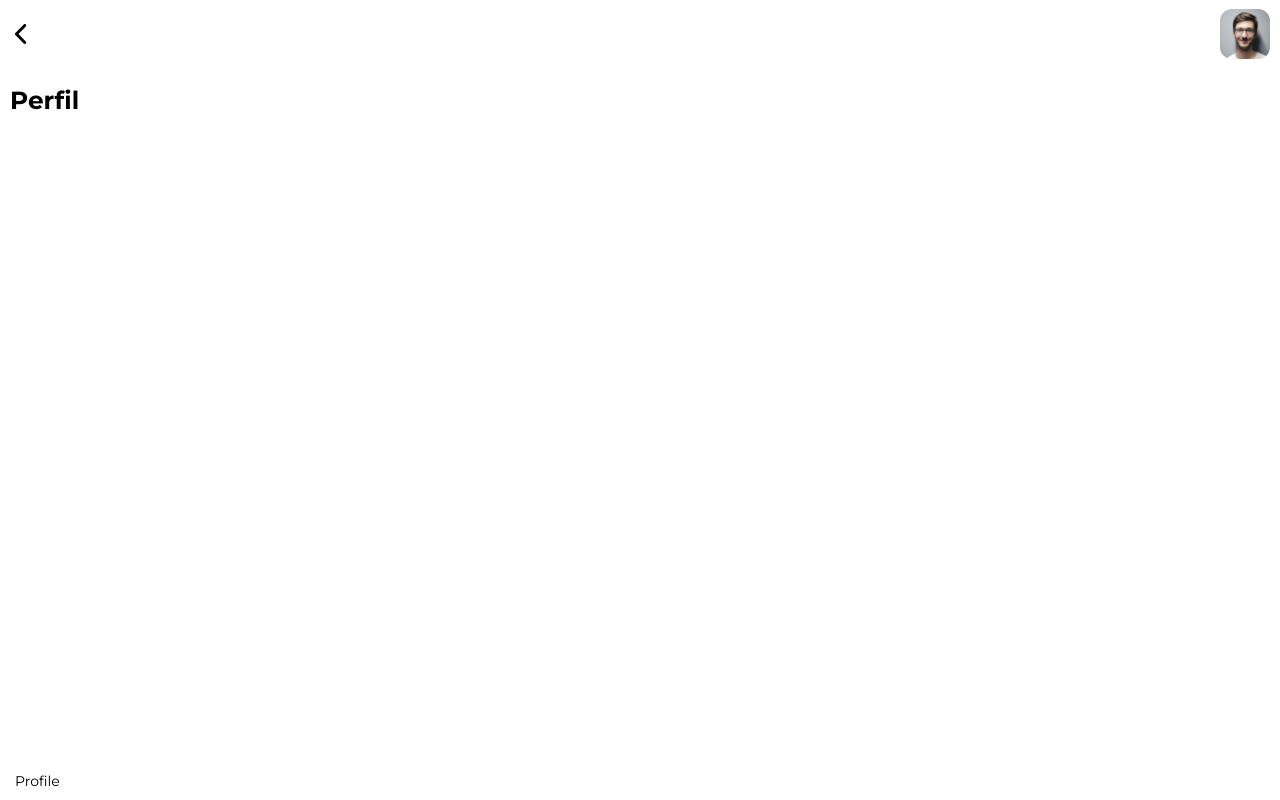
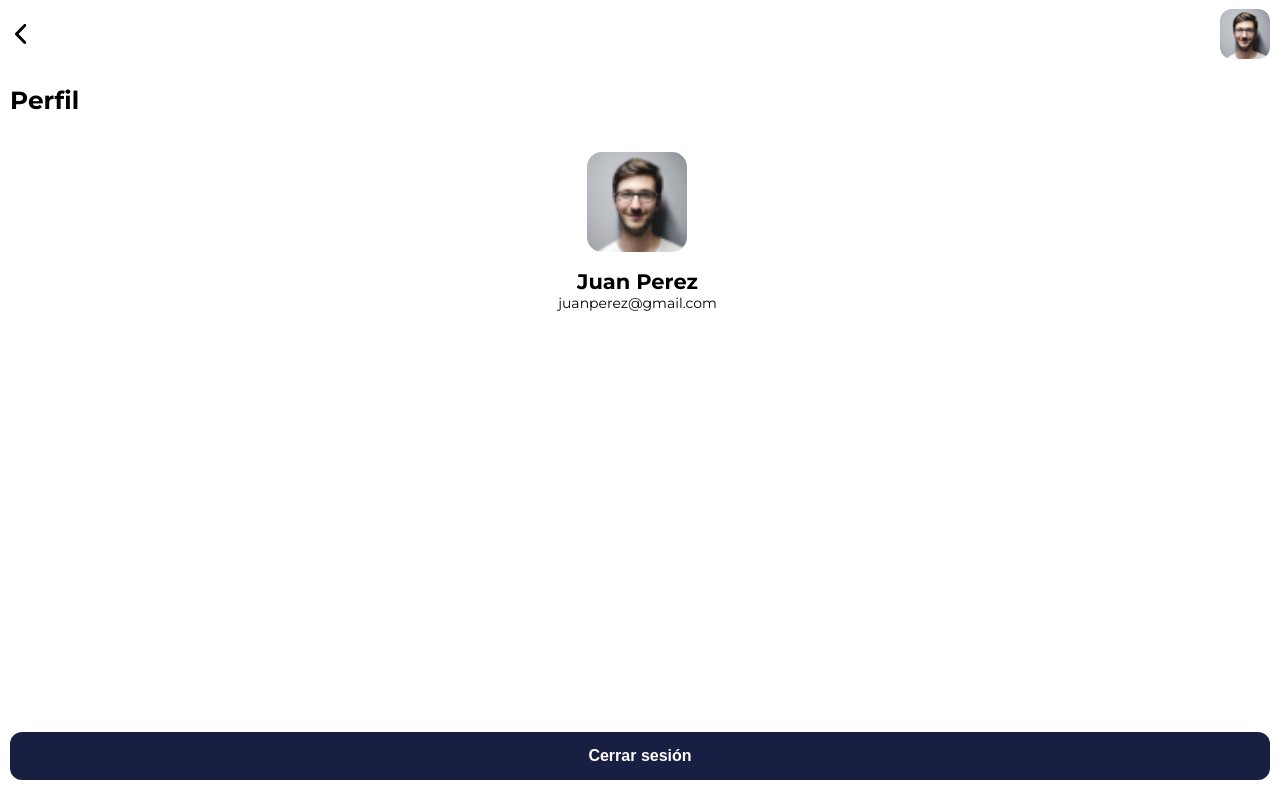
Before and after one commit to mocca-dev/lot, a React (Create React App) app: page /profile in a window 1280 px wide. Built offline with nearby package versions, Linux system fonts and the light colour scheme.

Commit message:
Profile screen content & first btn creation

```diff
--- a/src/App.css
+++ b/src/App.css
@@ -1,5 +1,6 @@
 :root {
   --radius-squircle: 12px;
+  --primary-bg: #191f42;
 }
 
 html {
@@ -53,7 +54,7 @@ header {
 
 main {
   grid-area: main;
-  padding: 0 5px 10px 5px;
+  padding: 0 5px 10px 0;
   overflow-y: scroll;
 }
 
--- /dev/null
+++ b/src/components/Btn/Btn.css
@@ -0,0 +1,11 @@
+.btn-container {
+  padding: 15px 0;
+  background: none;
+  border: none;
+  background-color: var(--primary-bg);
+  border-radius: var(--radius-squircle);
+  color: white;
+  font-size: 1rem;
+  font-weight: 600;
+  width: 100%;
+}
--- /dev/null
+++ b/src/components/Btn/Btn.js
@@ -0,0 +1,7 @@
+import './Btn.css';
+
+const Btn = ({ label }) => {
+  return <button className="btn-container">{label}</button>;
+};
+
+export default Btn;
--- /dev/null
+++ b/src/routes/Profile/Profile.css
@@ -0,0 +1,25 @@
+.profile-screen-container {
+  display: flex;
+  justify-content: center;
+  height: calc(100vh - 220px);
+}
+
+.profile-screen-container .profile-pic {
+  height: 100px;
+  width: 100px;
+  border-radius: 15px;
+}
+
+.profile-screen-container .content-container {
+  display: flex;
+  flex-direction: column;
+  align-items: center;
+}
+
+.profile-screen-container .content-container h2 {
+  margin-bottom: 0;
+}
+
+.footer-profile-profile {
+  margin-bottom: 20px;
+}
--- a/src/routes/Profile/Profile.js
+++ b/src/routes/Profile/Profile.js
@@ -1,5 +1,8 @@
 import { useContext, useEffect } from 'react';
+import Btn from '../../components/Btn/Btn';
 import Store from '../../store';
+
+import './Profile.css';
 
 const Profile = () => {
   const { dispatch } = useContext(Store);
@@ -9,7 +12,24 @@ const Profile = () => {
     // eslint-disable-next-line react-hooks/exhaustive-deps
   }, []);
 
-  return <main>Profile</main>;
+  return (
+    <>
+      <main className="profile-screen-container">
+        <div className="content-container">
+          <img
+            className="profile-pic"
+            src="/icons/profile-mock.png"
+            alt="profile"
+          />
+          <h2>Juan Perez</h2>
+          <span>juanperez@gmail.com</span>
+        </div>
+      </main>
+      <footer className="footer-profile-profile">
+        <Btn label="Cerrar sesión" />
+      </footer>
+    </>
+  );
 };
 
 export default Profile;
```
